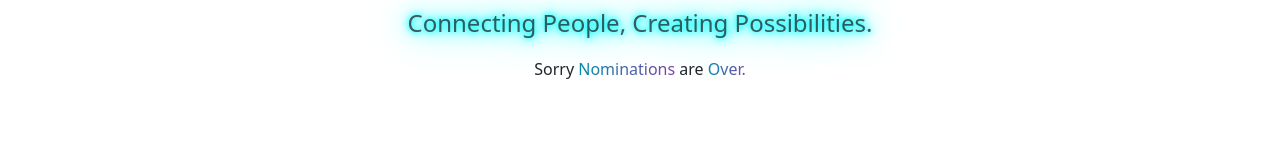
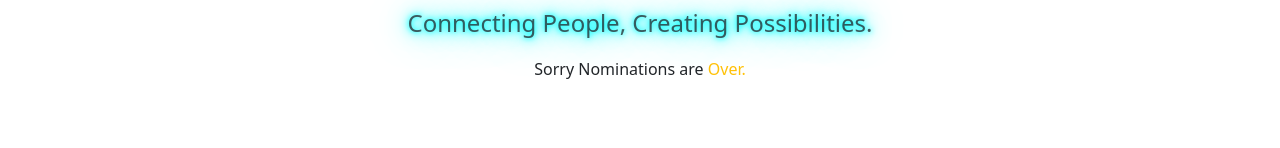
Before and after one commit to Daniel-KK-world/Kensvic, a plain HTML site: page index.html in a window 1280 px wide. Shown: the part 492-640 px from the top of the page. Drawn offline with nearby package versions, Linux system fonts and the light colour scheme.

Commit message:
removed-gradient

```diff
--- a/index.html
+++ b/index.html
@@ -65,7 +65,7 @@
             </h1>
             <p class=" text-center text-muted neon-text">Connecting People, Creating Possibilities.</p>
 
-            <p>Sorry <span class="gradient text-bold fw-lg">Nominations</span> are <span class="gradient text-warning text-bold fw-lg">Over.</span></p>
+            <p>Sorry <span class="text-bold fw-lg">Nominations</span> are <span class="text-warning text-bold fw-lg">Over.</span></p>
         </div>
     </section>
      <div class="transition-section"></div>
--- a/style.css
+++ b/style.css
@@ -160,8 +160,6 @@ body{
     animation: glitch 0.5s infinite;
   }
 
-/* Now the glitch good stuff*/
-
 
   .responsive-text {
     word-wrap: break-word;
@@ -171,15 +169,6 @@ body{
     margin: 0 auto; /* Centers it */
   }
 
-  .gradient {
-    background: linear-gradient(to right, #008baa, #7e42a7, #6070fd, #2a46ff, #008baa);
-    background-size: 400%;
-    background-clip: text;
-    -webkit-background-clip: text;
-    -webkit-text-fill-color: transparent;
-    animation: animate-gradient 2.5s linear infinite;
-}
-
   /*Now the section headers*/
   .section-headers{
     font-family: 'Franklin Gothic Medium', 'Arial Narrow', Arial, sans-serif ;
```
